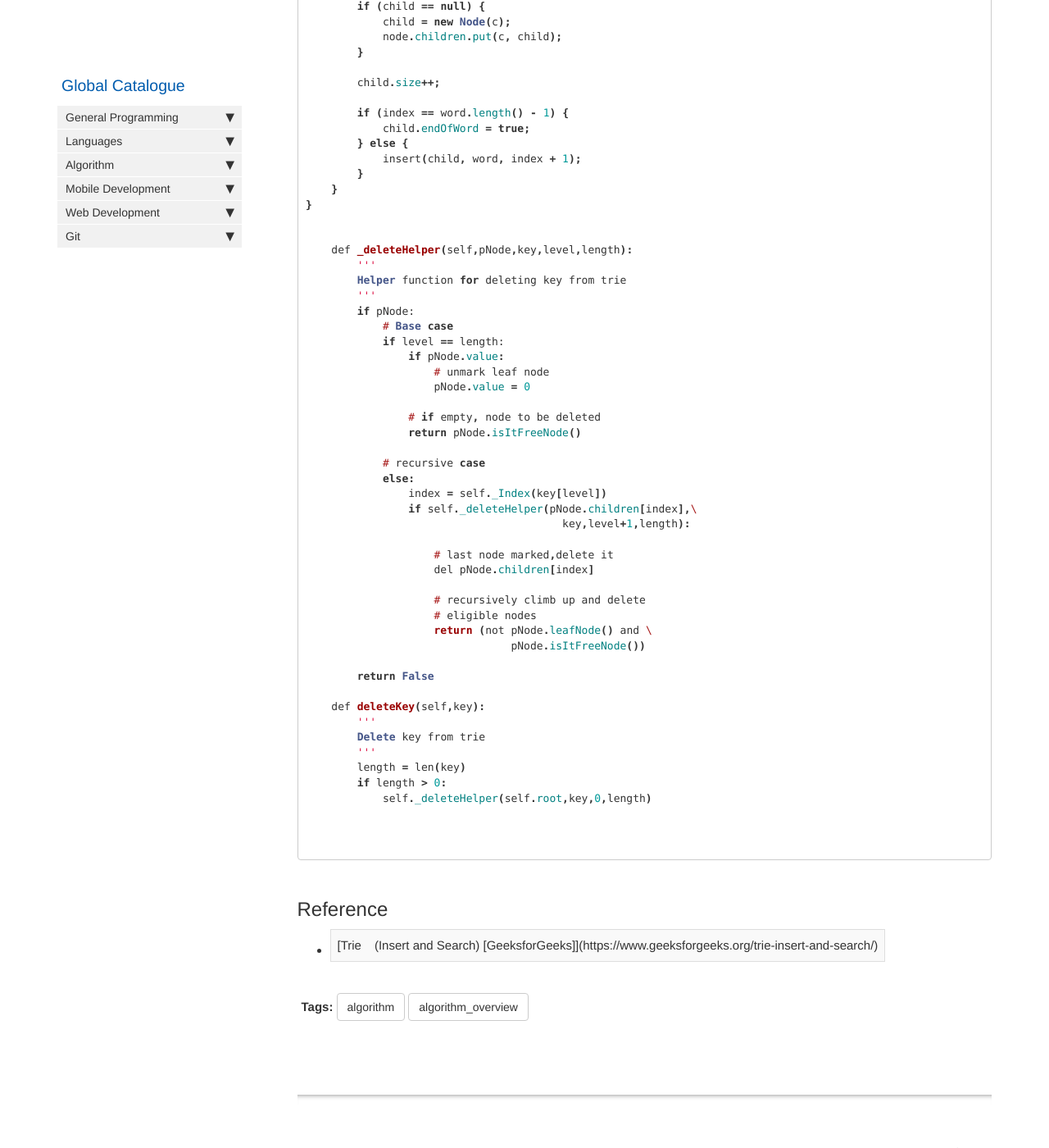
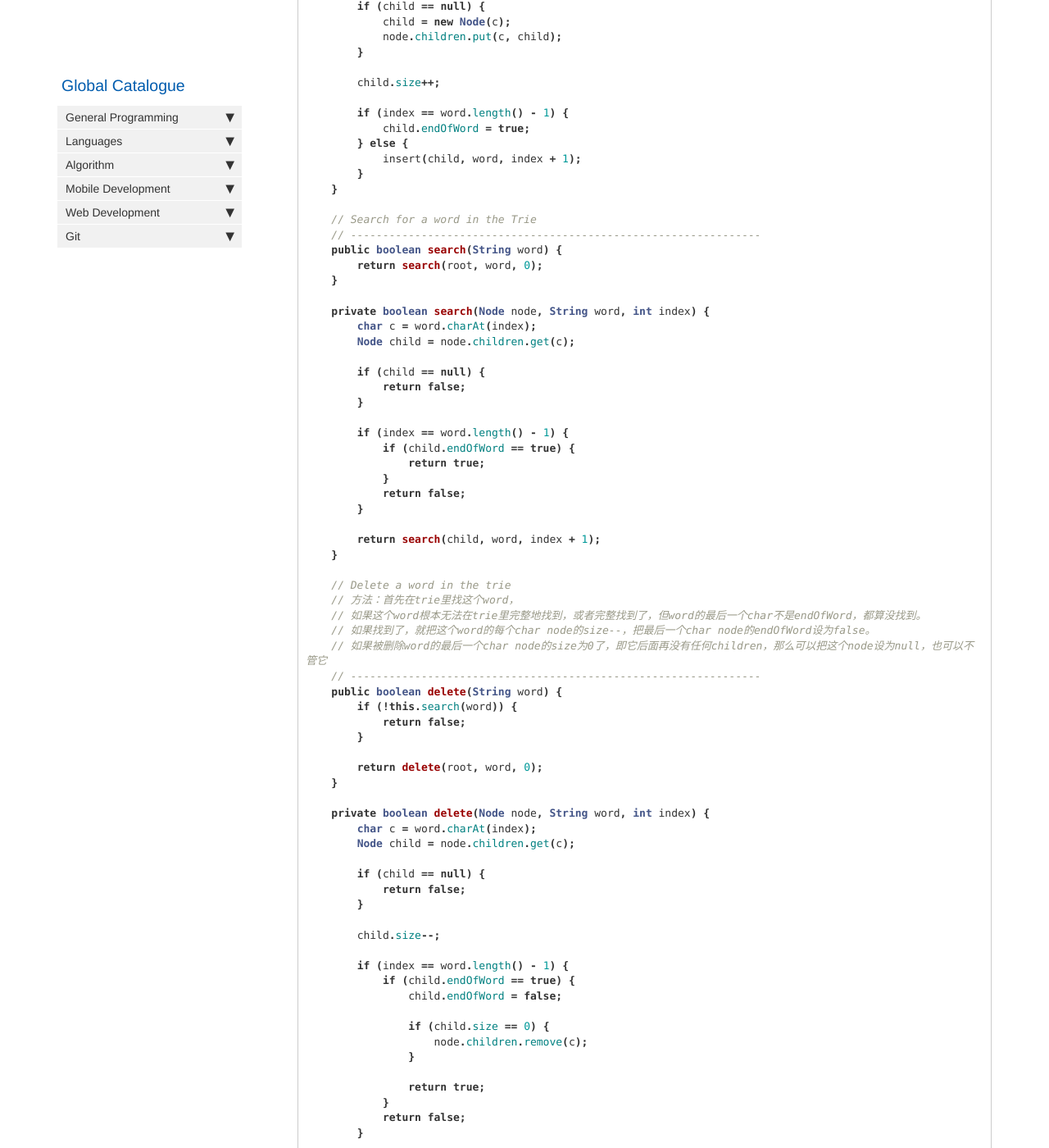
Before and after one commit to HungryOrc/hungryorc.github.io, a Jekyll site: the page built from pages/algorithm/algorithm_trie_implementation.md, in a window 1280 px wide and 1400 px high, scrolled down 1428 px. Shown: the whole window at 82% size. Built offline with Jekyll 4.4.1, drawn with Linux system fonts in a browser that asks for light colours; nearby versions of some CDN libraries; comment, search, counter and statistics services are not loaded; some of the changed text lies outside the part shown.

Commit message:
Update algorithm_trie_implementation.md

````diff
--- a/pages/algorithm/algorithm_trie_implementation.md
+++ b/pages/algorithm/algorithm_trie_implementation.md
@@ -76,52 +76,80 @@ public class Trie {
             insert(child, word, index + 1);
         }
     }
+
+    // Search for a word in the Trie
+    // ----------------------------------------------------------------
+    public boolean search(String word) {
+        return search(root, word, 0);
+    }
+
+    private boolean search(Node node, String word, int index) {
+        char c = word.charAt(index);
+        Node child = node.children.get(c);
+
+        if (child == null) {
+            return false;
+        }
+
+        if (index == word.length() - 1) {
+            if (child.endOfWord == true) {
+                return true;
+            }
+            return false;
+        }
+
+        return search(child, word, index + 1);
+    }
+
+    // Delete a word in the trie
+    // 方法：首先在trie里找这个word，
+    // 如果这个word根本无法在trie里完整地找到，或者完整找到了，但word的最后一个char不是endOfWord，都算没找到。
+    // 如果找到了，就把这个word的每个char node的size--，把最后一个char node的endOfWord设为false。
+    // 如果被删除word的最后一个char node的size为0了，即它后面再没有任何children，那么可以把这个node设为null，也可以不管它
+    // ----------------------------------------------------------------
+    public boolean delete(String word) {
+        if (!this.search(word)) {
+            return false;
+        }
+
+        return delete(root, word, 0);
+    }
+
+    private boolean delete(Node node, String word, int index) {
+        char c = word.charAt(index);
+        Node child = node.children.get(c);
+
+        if (child == null) {
+            return false;
+        }
+
+        child.size--;
+
+        if (index == word.length() - 1) {
+            if (child.endOfWord == true) {
+                child.endOfWord = false;
+
+                if (child.size == 0) {
+                    node.children.remove(c);
+                }
+
+                return true;
+            }
+            return false;
+        }
+
+        return delete(child, word, index + 1);
+    }
+
 }
 
-
-    def _deleteHelper(self,pNode,key,level,length):
-        '''
-        Helper function for deleting key from trie
-        '''
-        if pNode:
-            # Base case
-            if level == length:
-                if pNode.value:
-                    # unmark leaf node
-                    pNode.value = 0
-
-                # if empty, node to be deleted
-                return pNode.isItFreeNode()
-
-            # recursive case
-            else:
-                index = self._Index(key[level])
-                if self._deleteHelper(pNode.children[index],\
-                                        key,level+1,length):
-
-                    # last node marked,delete it
-                    del pNode.children[index]
-
-                    # recursively climb up and delete
-                    # eligible nodes
-                    return (not pNode.leafNode() and \
-                                pNode.isItFreeNode())
-
-        return False
-
-    def deleteKey(self,key):
-        '''
-        Delete key from trie
-        '''
-        length = len(key)
-        if length > 0:
-            self._deleteHelper(self.root,key,0,length)
 
 
 
 ```
 
 ## Reference
-* [Trie | (Insert and Search) [GeeksforGeeks]](https://www.geeksforgeeks.org/trie-insert-and-search/)
+* [Trie | Insert and Search [GeeksforGeeks]](https://www.geeksforgeeks.org/trie-insert-and-search/)
+* [Trie | Delete [GeeksforGeeks]](https://www.geeksforgeeks.org/trie-delete/)
 
 {% include links.html %}
````
